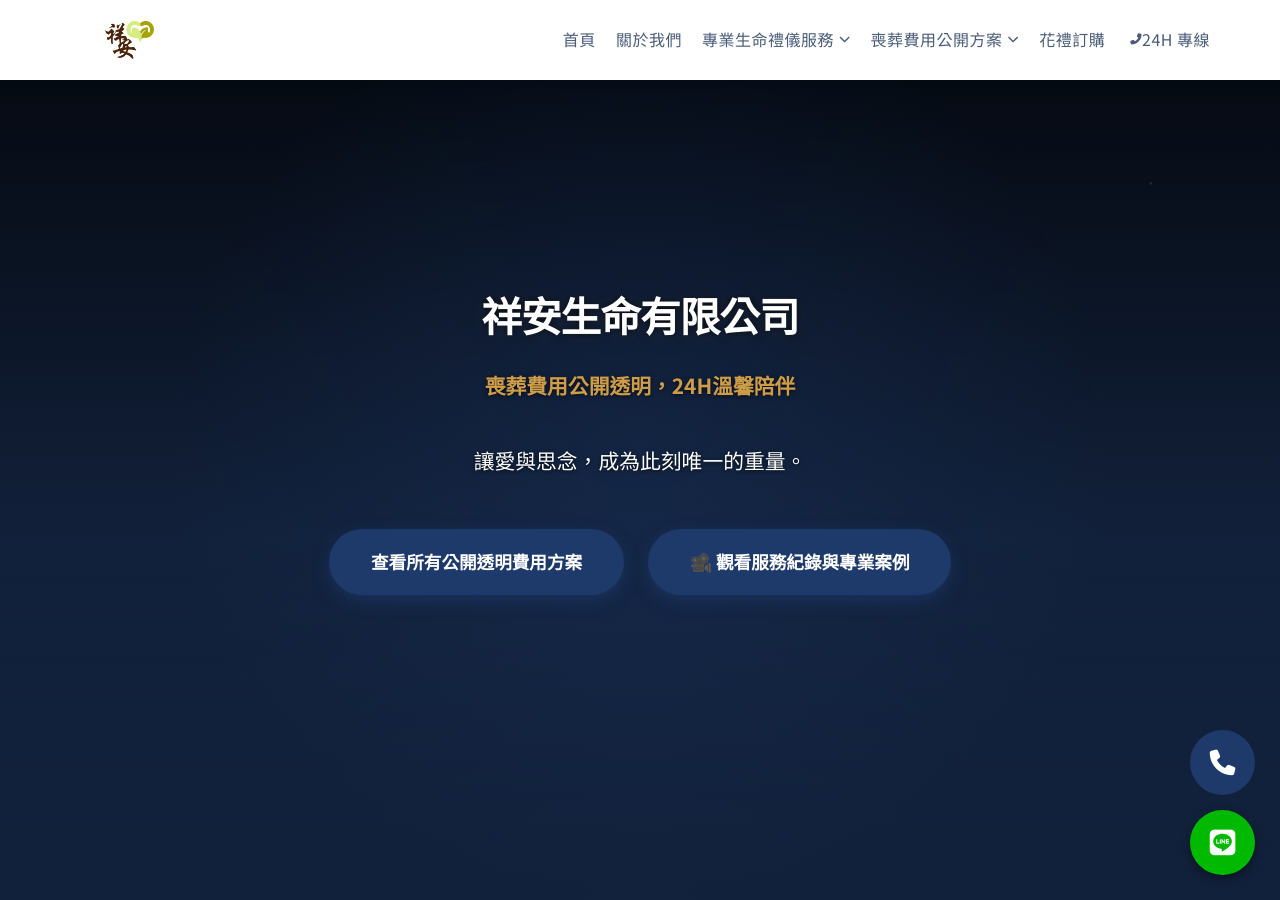
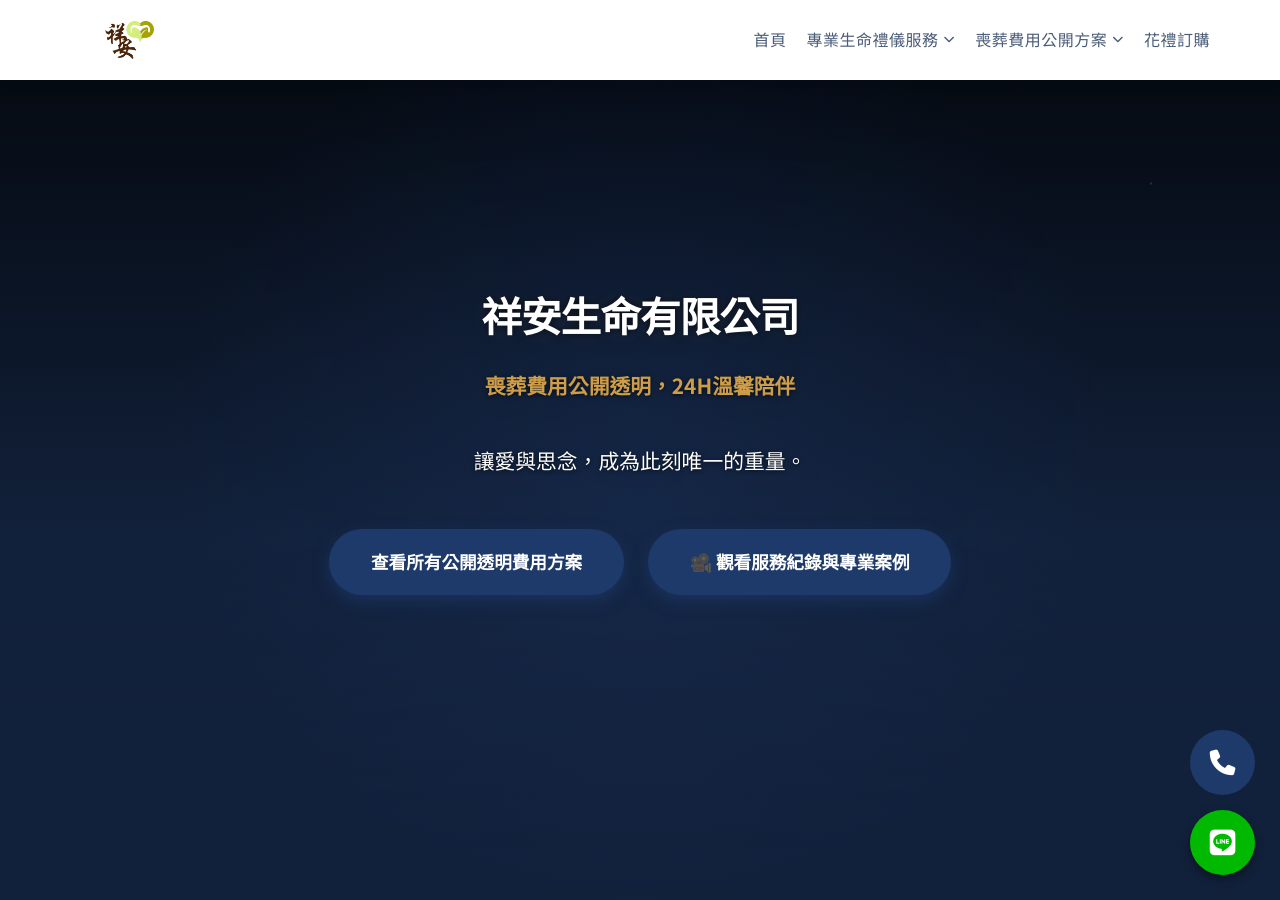
Before and after one commit to Shiangan/Shiangan, a Jekyll site: the page index.html, which Jekyll copies as it is, in a window 1280 px wide and 900 px high. Built offline with Jekyll 4.4.1, drawn with Linux system fonts in a browser that asks for light colours; some web fonts are replaced.

Commit message:
Update index.html

```diff
--- a/index.html
+++ b/index.html
@@ -129,46 +129,31 @@
 
         <nav class="main-nav" id="main-nav" role="navigation">
     <ul role="menubar">
-                <li role="menuitem"><a href="index.html" class="nav-link">首頁</a></li>
-                <li role="menuitem"><a href="about.html" class="nav-link">關於我們</a></li>
+        <li role="menuitem"><a href="index.html">首頁</a></li>
 
-                <li class="dropdown" role="menuitem" aria-haspopup="true">
-                    <a href="services.html" class="dropdown-toggle nav-link">專業生命禮儀服務 <i class="fas fa-chevron-down"></i></a>
-                    <div class="submenu-container">
+        <li class="has-dropdown" role="menuitem" aria-haspopup="true">
+            <a href="services.html" class="dropdown-toggle">專業生命禮儀服務 <i class="fas fa-chevron-down"></i></a>
             <ul class="submenu">
-                            <li class="submenu-heading">依宗教信仰分類</li>
                 <li><a href="services.html#buddhist-taoist">中式禮儀 (佛/道)</a></li>
                 <li><a href="services.html#western-etiquette">西式禮儀 (基/天)</a></li>
                 <li><a href="services.html#japanese-etiquette">日式禮儀</a></li>
-                            <li><a href="services.html#customized-etiquette">客製化禮儀</a></li>
-                            <li class="submenu-separator"></li>
-                            <li class="submenu-heading">環保永續</li>
                 <li><a href="services.html#eco-burial">環保葬/樹葬專區</a></li>
             </ul>
-                    </div>
         </li>
 
-                <li class="dropdown" role="menuitem" aria-haspopup="true">
-                    <a href="plans.html" class="dropdown-toggle nav-link">喪葬費用公開方案 <i class="fas fa-chevron-down"></i></a>
-                    <div class="submenu-container">
+        <li class="has-dropdown" role="menuitem" aria-haspopup="true">
+            <a href="plans.html" class="dropdown-toggle">喪葬費用公開方案 <i class="fas fa-chevron-down"></i></a>
             <ul class="submenu">
                 <li><a href="plans.html#basic">國民契約 6.8萬</a></li>
                 <li><a href="plans.html#eighty-eight">中式契約 8.8萬</a></li>
-                            <li><a href="plans.html#eleven-eight">中式契約 11.8萬</a></li>
                 <li><a href="plans.html#west">西式契約</a></li>
             </ul>
-                    </div>
         </li>
 
-                <li role="menuitem"><a href="order.html" class="nav-link">花禮訂購</a></li>
-
-                <li class="contact-nav-item" role="menuitem">
-                    <a href="tel:+886978583699" class="nav-link emergency-link">
-                        <i class="fas fa-phone-alt"></i> 24H 專線
-                    </a>
-                </li>
+        <li role="menuitem"><a href="order.html">花禮訂購</a></li>
     </ul>
 </nav>
+
 
         <button class="menu-toggle" id="menu-toggle" aria-label="切換導覽選單" aria-expanded="false">
             <span class="bar"></span>
```
Lines whose indentation alone changed are shown as unchanged.
